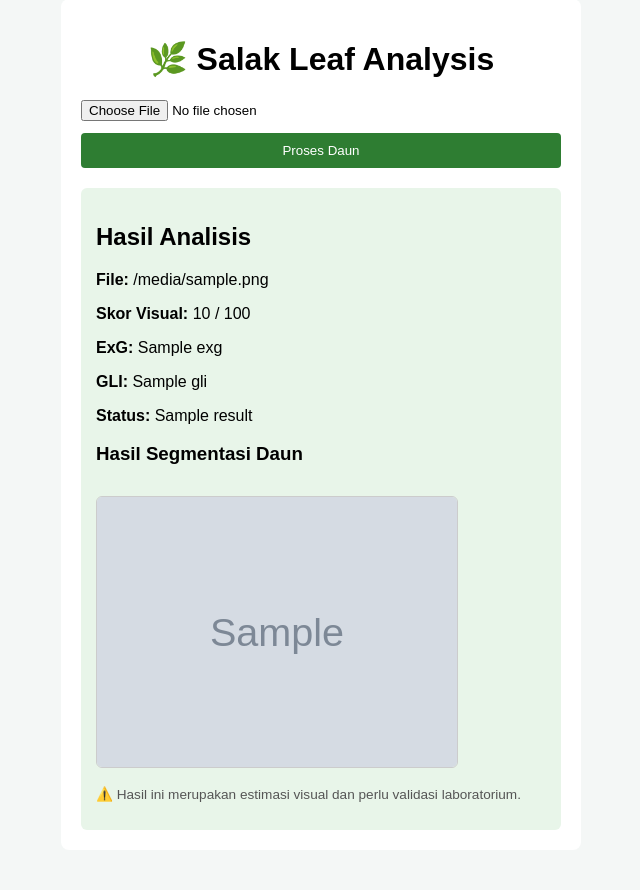
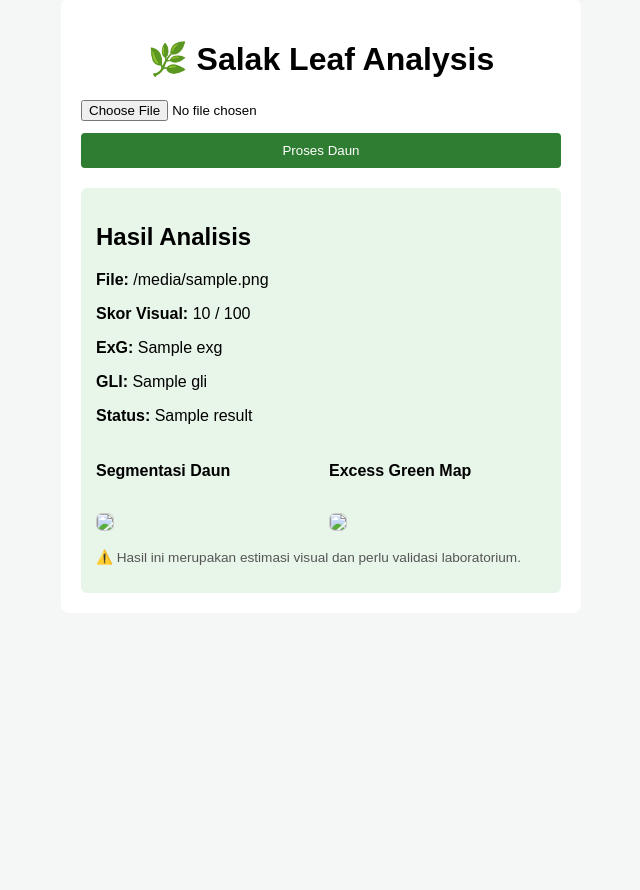
Before and after one commit to syammmm/salak-leaf-analysis, a FastAPI app: template app/templates/index.html in a window 1280 px wide. Shown: the part 41-931 px from the top of the page, without its empty margins (319-959 px from the left). After the commit the page ends 634 px from the top, so only its background shows below. Run offline with FastAPI, Linux system fonts and the light colour scheme; the template is opened without the code that fills it: most values are stand-ins (such as "Sample title", 1, 10 or a date in 2020); grey boxes marked "Sample" are stand-in pictures.

Commit message:
add Exg map and view in web

```diff
--- a/app/routers/leaf.py
+++ b/app/routers/leaf.py
@@ -78,7 +78,9 @@
 
         # build image url if exists
         if "segmented_image" in result:
-            result["image_url"] = f"/temp/uploads/{sample_id}/{result['segmented_image']}"
+            result["segmented_url"] = f"/temp/uploads/{sample_id}/{result['segmented_image']}"
+        if "exg_image" in result:
+            result["exg_url"] = f"/temp/uploads/{sample_id}/{result['exg_image']}"
 
         return templates.TemplateResponse(
             "index.html",
--- a/app/static/style.css
+++ b/app/static/style.css
@@ -59,3 +59,16 @@
     border-radius: 6px;
     font-size: 0.9em;
 }
+
+.image-grid {
+    display: grid;
+    grid-template-columns: 1fr;
+    gap: 16px;
+    margin-top: 16px;
+}
+
+@media (min-width: 768px) {
+    .image-grid {
+        grid-template-columns: 1fr 1fr;
+    }
+}
--- a/app/templates/index.html
+++ b/app/templates/index.html
@@ -30,8 +30,17 @@
         <p><strong>GLI:</strong> {{ result.gli }}</p>
         <p><strong>Status:</strong> {{ result.label }}</p>
 
-        <h3>Hasil Segmentasi Daun</h3>
-        <img src="{{ result.image_url }}" alt="Leaf Segmentation" class="result-img">
+        <div class="image-grid">
+            <div>
+                <h4>Segmentasi Daun</h4>
+                <img src="{{ result.segmented_url }}" class="result-img">
+            </div>
+
+            <div>
+                <h4>Excess Green Map</h4>
+                <img src="{{ result.exg_url }}" class="result-img">
+            </div>
+        </div>
 
         <p class="note">
             ⚠️ Hasil ini merupakan estimasi visual dan perlu validasi laboratorium.
```
Also changed, not shown: image_pipeline/green_indices.py (+31 -0 lines), image_pipeline/pipeline.py (+12 -1 lines).
